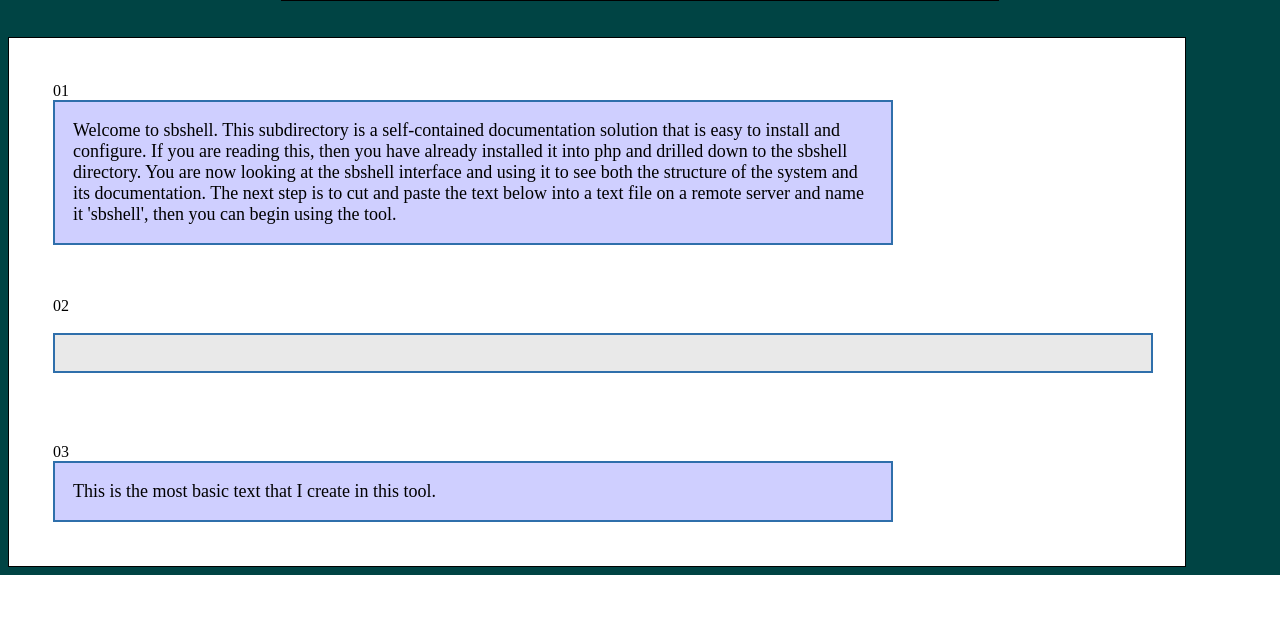
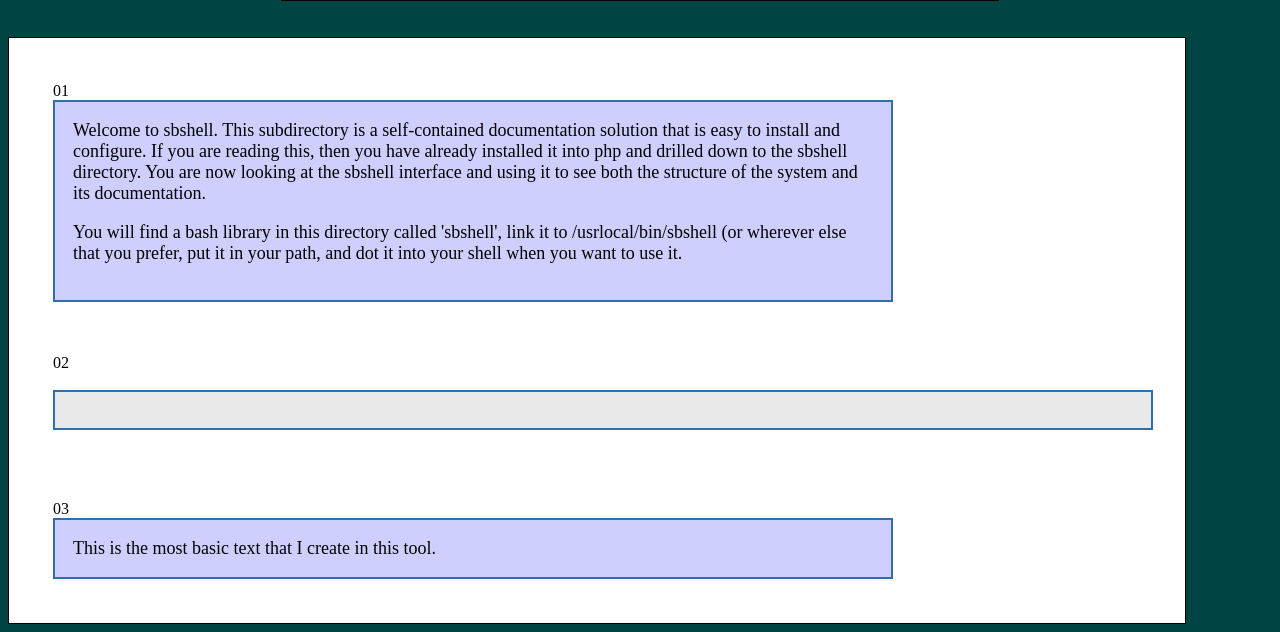
Before and after one commit to johnrigler/sbshell, a PHP site: page /?format=1 in a window 1280 px wide. Shown: the part 330-962 px from the top of the page. Before the commit the page ends 905 px from the top, so only its background shows below. Run offline with PHP 8.4, Linux system fonts and the light colour scheme; data that the repository does not hold is empty.

Commit message:
modified:   1-01.php

```diff
--- a/1-01.php
+++ b/1-01.php
@@ -1,4 +1,6 @@
   <div>
-Welcome to sbshell. This subdirectory is a self-contained documentation solution that is easy to install and configure.  If you are reading this, then you have already installed it into php and drilled down to the sbshell directory. You are now looking at the sbshell interface and using it to see both the structure of the system and its documentation.  The next step is to cut and paste the text below into a text file on a remote server and name it 'sbshell', then you can begin using the tool.
-
+Welcome to sbshell. This subdirectory is a self-contained documentation solution that is easy to install and configure.  If you are reading this, then you have already installed it into php and drilled down to the sbshell directory. You are now looking at the sbshell interface and using it to see both the structure of the system and its documentation.
+<p>
+You will find a bash library in this directory called 'sbshell', link it to /usrlocal/bin/sbshell (or wherever else that you prefer, put it in your path,  and dot it into your shell when you want to use it.
+</p>
   </div>
```
